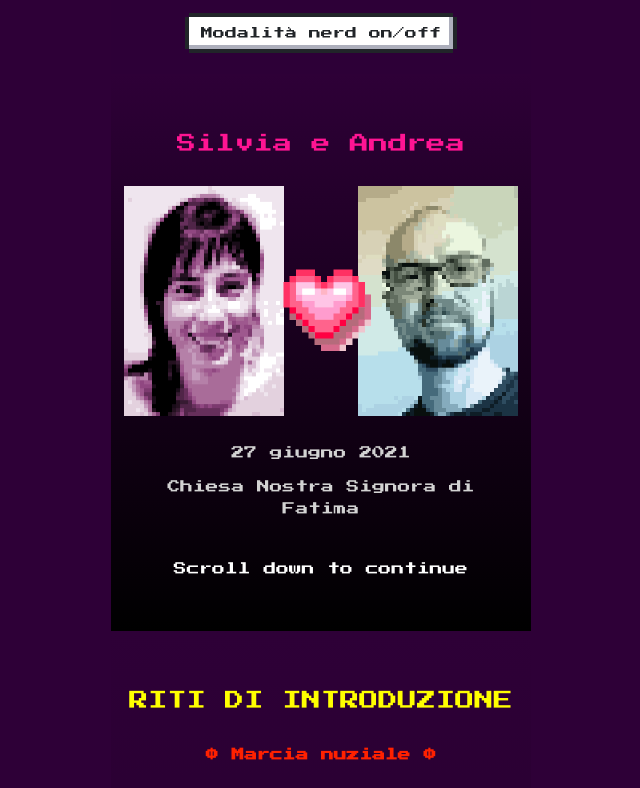
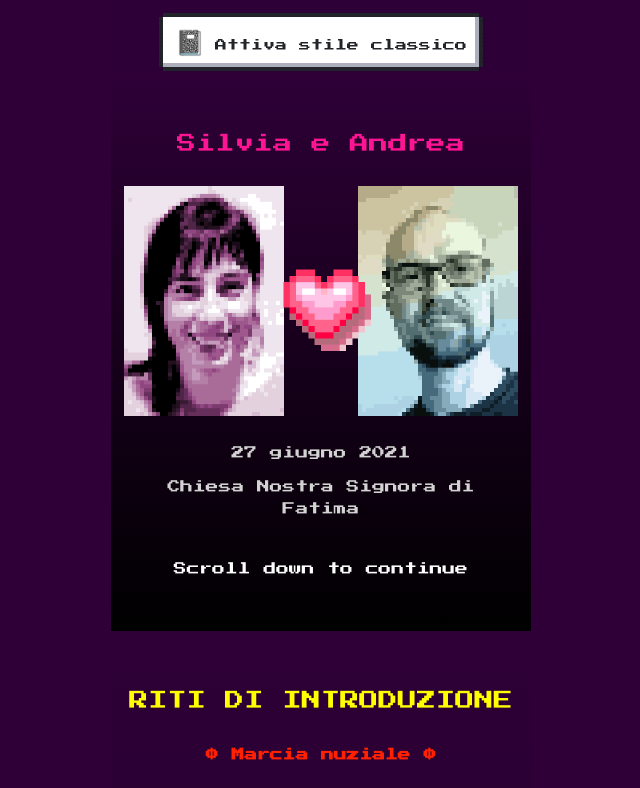
Before and after one commit to verlok/wedding, a plain HTML site: page index.html in a window 1280 px wide. Shown: the top 788 px of the page, without its empty margins (319-959 px from the left). Drawn offline with Linux system fonts and the light colour scheme; a web font is replaced by a local one.

Commit message:
Text button changing + sposi webp

```diff
--- a/index.html
+++ b/index.html
@@ -22,7 +22,10 @@
   </head>
   <body>
     <header>
-      <button type="button" id="toggleNerdMode">Modalità nerd on/off</button>
+      <button type="button" id="toggleLayout">
+        <div class="toggleLayout__booklet"><span class="emoji">📓</span>Attiva stile classico</div>
+        <div class="toggleLayout__gamer"><span class="emoji">🕹</span>Attiva stile gamer 80</div>
+      </button>
     </header>
     <section class="apertura">
       <h1 id="silvia-e-andrea">Silvia e Andrea</h1>
--- a/page.js
+++ b/page.js
@@ -1,8 +1,8 @@
-const toggleNerdMode = () => {
+const toggleLayout = () => {
   const styles = document.getElementsByClassName("cssSwitcher");
   for (let style of styles) {
     style.media = style.media === "screen" ? "offscreen" : "screen";
   }
 };
-const button = document.getElementById("toggleNerdMode");
-button.addEventListener("click", toggleNerdMode);
+const button = document.getElementById("toggleLayout");
+button.addEventListener("click", toggleLayout);
--- a/style/classic.scss
+++ b/style/classic.scss
@@ -15,12 +15,16 @@ body {
   font-weight: normal;
 }
 
+.toggleLayout__booklet {
+  display: none;
+}
+
 section {
   padding: 1em;
 }
 
 .sposi {
-  background-image: url(../images/sposi.jpg);
+  background-image: url(../images/sposi.webp);
   width: 100%;
   background-size: 100% auto;
   background-position: center center;
--- a/style/nerd.scss
+++ b/style/nerd.scss
@@ -53,6 +53,14 @@ body {
 header, section {
   max-width: 420px;
   margin: 0 auto;
+}
+
+.toggleLayout__gamer {
+  display: none;
+}
+
+.toggleLayout__booklet > .emoji {
+  @extend %text-emoji;
 }
 
 section {
```
Also changed, not shown: images/sposi.jpg (deleted), images/sposi.webp (added), style/classic.css, style/nerd.css, 2 other files.
